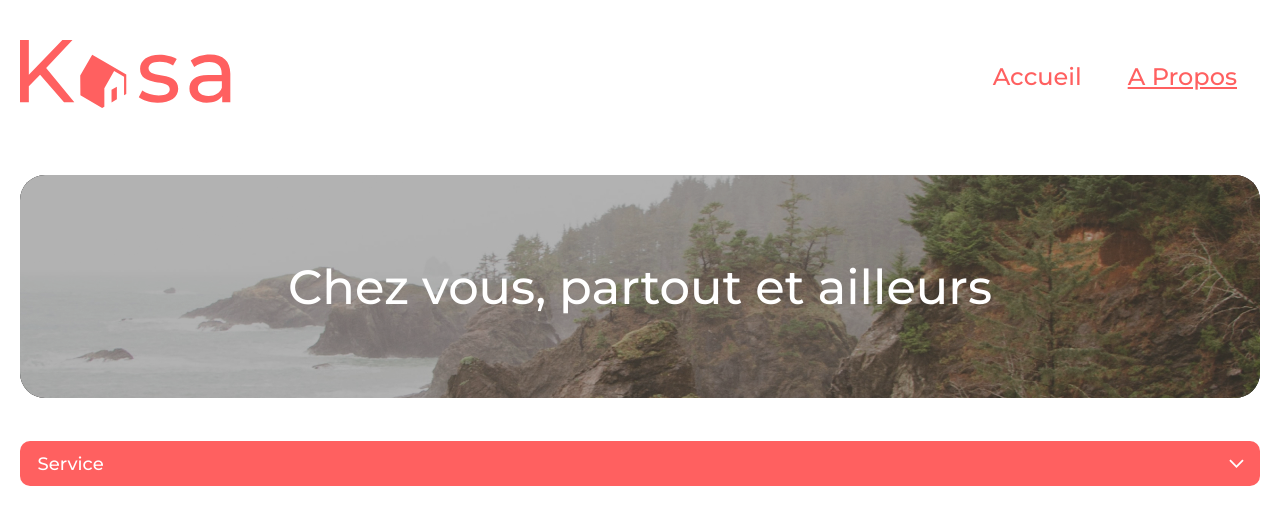
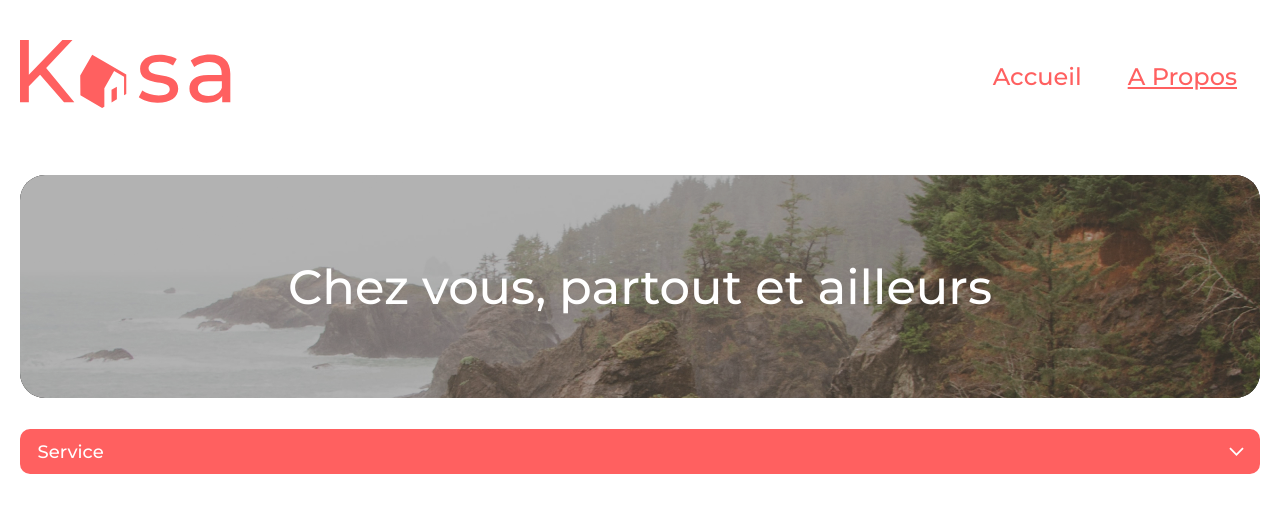
Before and after one commit to Manidoux41/kasa_v3, a React (Create React App) app: page /about in a window 1280 px wide. Shown: the top 524 px of the page. Built offline with nearby package versions, Linux system fonts and the light colour scheme.

Commit message:
complete drowpdown scss file

```diff
--- a/src/styles/components/Dropdown/_dropdown.scss
+++ b/src/styles/components/Dropdown/_dropdown.scss
@@ -7,8 +7,8 @@
     display: flex;
     justify-content: space-between;
     align-items: center;
-    padding: .7rem 1.1rem ;
-    margin: 43px 0;
+    padding: .7rem 1.1rem;
+    margin: 31px 0;
     h4 {
         font-size: 18px;
         font-weight: 500;
@@ -16,7 +16,7 @@
     img {
         height: 23px;
         width: 15px;
-        margin-right: -2px ;
+        margin-right: -2px;
         font-weight: 700;
         transition: all ease-in-out .4s;
         &:hover{
```
